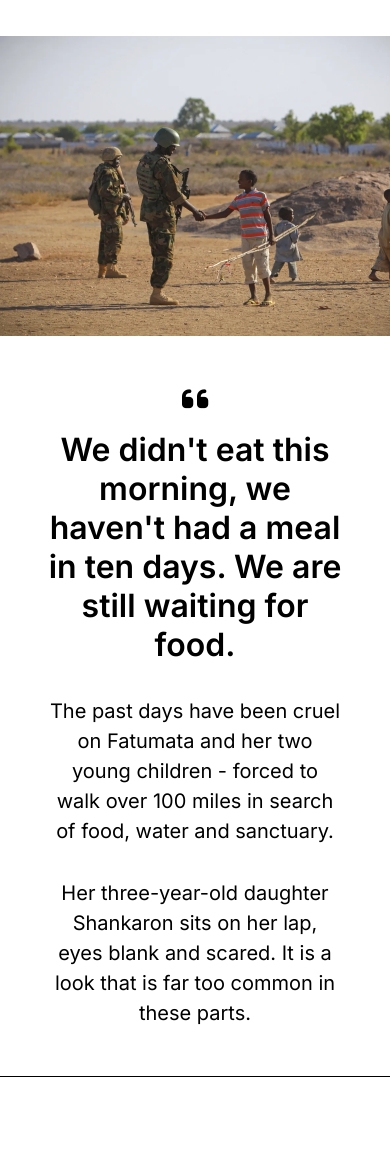
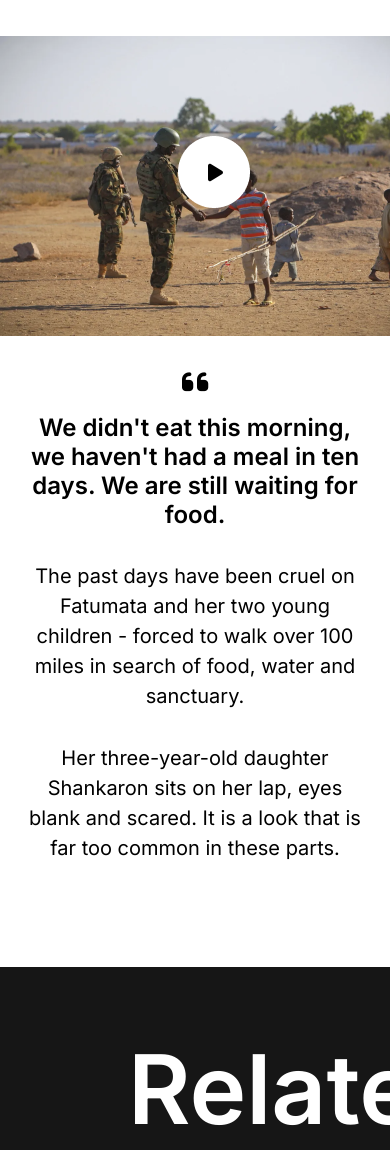
Before and after one commit to LuisFerRG/Hypnosis-page, a website: page index.html in a window 390 px wide. Shown: the part 2660-3810 px from the top of the page. Drawn offline with Linux system fonts and the light colour scheme.

Commit message:
add feature in style.css

```diff
--- a/index.html
+++ b/index.html
@@ -92,10 +92,14 @@
     </article>
   </div>
   <div class="content-3">
+    <div class="play">
     <img class="img-1" src="imagen/Video.png">
     <img class="img-2" src="imagen/Rectangle 14.png">
+    <img class="img-3" src="imagen/Ellipse 15.png" alt="">
+    <i class="fa-solid fa-play"></i>
+    </div>
     <article class="article">
-      <i class="fa-solid fa-quote-left"></i>
+      <i id="play" class="fa-solid fa-quote-left"></i>
       <h3 class="h3">We didn't eat this morning, we haven't had a meal in ten days. We are still waiting for food.</h3>
       <p class="p1">The past days have been cruel on Fatumata and her two young children - forced to walk over 100 miles in search of food, water and sanctuary.</p>
       <p class="p2">Her three-year-old daughter Shankaron sits on her lap, eyes blank and scared. It is a look that is far too common in these parts.</p>
--- a/styles.css
+++ b/styles.css
@@ -953,6 +953,10 @@ ul {
     text-align: left;
   }
 
+  .content-3 {
+    border-bottom: none;
+  }
+
   .content-3 .img-1 {
     display: none;
   }
@@ -960,4 +964,45 @@ ul {
   .content-3 .img-2 {
     display: block;
   }
+
+  .play .img-3 {
+    display: flex;
+    justify-content: center;
+    align-items: center;
+    margin-top: -200px;
+    padding-bottom: 10rem;
+  }
+
+  .play i {
+    font-size: 20px;
+    margin-top: -205px;
+    padding-bottom: 10rem;
+    padding-left: 0.2rem;
+    display: flex;
+    justify-content: center;
+    align-items: center;
+  }
+
+  .content-3 .article {
+    padding: 1.5rem 1.3rem;
+  }
+
+  .content-3 .h3 {
+    font-family: Inter, sans-serif;
+    font-size: 24px;
+    font-weight: 600;
+    line-height: 29px;
+    letter-spacing: 0;
+    text-align: center;
+  }
+
+  .content-3 .p1,
+  .content-3 .p2 {
+    font-family: Inter, sans-serif;
+    font-size: 20px;
+    font-weight: 400;
+    line-height: 30px;
+    letter-spacing: 0;
+    text-align: center;
+  }
 }
```
Also changed, not shown: imagen/Ellipse 15.png (added).
